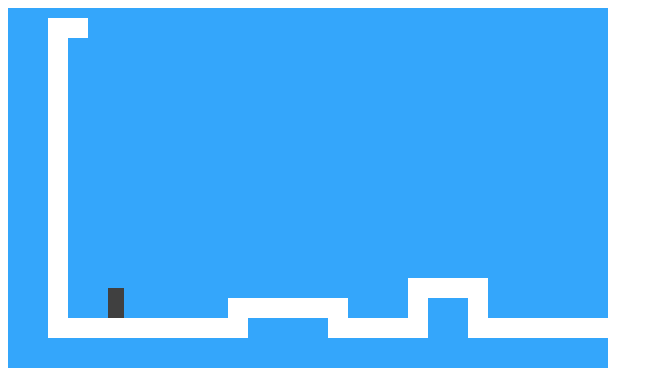
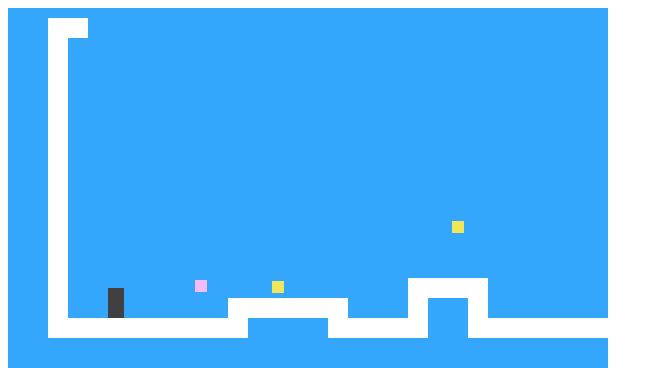
Before and after one commit to NeriStCharles/Lab-6, a plain HTML site: page index.html in a window 1280 px wide. Shown: the top 368 px of the page, 0-663 px from the left. Drawn offline with Linux system fonts and the light colour scheme.

Commit message:
Added coin and gem

```diff
--- a/code/game.js
+++ b/code/game.js
@@ -1,3 +1,10 @@
+// Map each class of actor to a character
+var actorChars = {
+	'@': Player,
+	'o': Coin, // A coin will wobble up and down
+	'g': Gem // Gems will wobble side to side
+};
+
 function Level(plan) {
 	// Use the length of a single row to set the width of the level
 	this.width = plan[0].length;
@@ -7,6 +14,9 @@ function Level(plan) {
 
 	// Store the individual tiles in our own, separate array
 	this.grid = [];
+
+	// Store a list of actors to process each frame
+	this.actors = [];
 
 	// Loop through each row in the plan, creating an array in our grid
 	for (var y = 0; y < this.height; y++) {
@@ -19,10 +29,12 @@ function Level(plan) {
 
 			var ch = line[x], fieldType = null;
 
+			var Actor = actorChars[ch];
+
 			// Use if and else to handle the three cases
-			if (ch==='@') {
-				// Create a new player at that grid position.
-				this.player = new Player(new Vector(x, y));
+			if (Actor) {
+				// Create a new actor at that grid position.
+				this.actors.push(new Actor(new Vector(x, y), ch));
 			}
 
 			else if(ch == "x") {
@@ -41,6 +53,11 @@ function Level(plan) {
 		// Push the entire row onto the array of rows.
 		this.grid.push(gridLine);
 	}
+
+	// Find and assign the player character and assign to Level.player
+	this.player = this.actors.filter(function(actor) {
+		return actor.type == "player";
+	})[0];
 }
 
 function Vector(x, y) {
@@ -66,6 +83,25 @@ function Player(pos) {
 }
 
 Player.prototype.type = "player";
+
+// Add a new actor type as a class
+function Coin(pos) {
+	this.basePos = this.pos = pos.plus(new Vector(0.2, 0.1));
+	this.size = new Vector(0.6, 0.6);
+	// Make it go back and forth in a sine wave.
+	this.wobble = Math.random() * Math.PI * 2;
+}
+Coin.prototype.type = 'coin';
+
+// Add another actor type as a class
+function Gem(pos) {
+	this.basePos = this.pos = pos.plus(new Vector(0.2, 0.1));
+	this.size = new Vector(0.6, 0.6);
+	// Make it go back and forth in a sine wave.
+	this.wobble = Math.random() * Math.PI * 2;
+}
+Gem.prototype.type = 'gem';
+
 
 // Helper function to easily create an element of a type provided
 // and assign it a class.
@@ -114,17 +150,19 @@ DOMDisplay.prototype.drawBackground = function() {
 	return table;
 };
 
-// Draw the player agent
-DOMDisplay.prototype.drawPlayer = function() {
+// All actors are above (in front of) background elements.
+DOMDisplay.prototype.drawActors = function() {
 	// Create a new container div for actor dom elements
 	var wrap = elt("div");
 
-	var actor = this.level.player;
+	// Create a new element for each actor each frame
+	this.level.actors.forEach(function(actor) {
 		var rect = wrap.appendChild(elt("div", "actor " + actor.type));
 		rect.style.width = actor.size.x * scale + "px";
 		rect.style.height = actor.size.y * scale + "px";
 		rect.style.left = actor.pos.x * scale + "px";
 		rect.style.top = actor.pos.y * scale + "px";
+	});
 	return wrap;
 };
 
@@ -133,7 +171,7 @@ DOMDisplay.prototype.drawFrame = function() {
 		this.wrap.removeChild(this.actorLayer);
 	}
 
-	this.actorLayer = this.wrap.appendChild(this.drawPlayer());
+	this.actorLayer = this.wrap.appendChild(this.drawActors());
 	this.scrollPlayerIntoView();
 };
 
@@ -190,19 +228,52 @@ Level.prototype.obstacleAt = function(pos, size) {
 	}
 };
 
+// Collision detection for actors is handled separately from tiles.
+Level.prototype.actorAt = function(actor) {
+	// Loop over each actor in our actors list and compare the boundary boxes for overlaps.
+	for (var i = 0; i < this.actors.length; i++) {
+		var other = this.actors[i];
+		// if the other actor isn't the acting actor
+		if (other != actor &&
+        actor.pos.x + actor.size.x > other.pos.x &&
+        actor.pos.x < other.pos.x + other.size.x &&
+        actor.pos.y + actor.size.y > other.pos.y &&
+        actor.pos.y < other.pos.y + other.size.y)
+			// check if the boundaries overlap by comparing all sides for overlap and return the other actor if found
+			return other;
+	}
+};
+
 // Update simulation each step based on keys & step size
 Level.prototype.animate = function(step, keys) {
 
   // Ensure each is maximum 100 milliseconds
 	while (step > 0) {
 		var thisStep = Math.min(step, maxStep);
-		this.player.act(thisStep, this, keys);
+		this.actors.forEach(function(actor) {
+			actor.act(thisStep, this, keys);
+		}, this);
 		// Do this by looping across the step size, subtracing either the step itself or 100 milliseconds
 		step -= thisStep;
 	}
 };
 
 var maxStep = 0.05;
+
+var wobbleSpeed = 8
+var wobbleDist = 0.07;
+
+Coin.prototype.act = function(step) {
+	this.wobble += step * wobbleSpeed;
+	var wobblePos = Math.sin(this.wobble) * wobbleDist;
+	this.pos = this.basePos.plus(new Vector(0, wobblePos));
+};
+
+Gem.prototype.act = function(step) {
+	this.wobble += step * wobbleSpeed;
+	var wobblePos = Math.sin(this.wobble) * (2 * wobbleDist);
+	this.pos = this.basePos.plus(new Vector(wobblePos, 0));
+};
 
 var playerXSpeed = 7;
 
@@ -253,6 +324,25 @@ Player.prototype.moveY = function(step, level, keys) {
 Player.prototype.act = function(step, level, keys) {
 	this.moveX(step, level, keys);
 	this.moveY(step, level, keys);
+
+	var otherActor = level.actorAt(this);
+	if (otherActor) {
+		level.playerTouched(otherActor.type, otherActor);
+	}
+};
+
+Level.prototype.playerTouched = function(type, actor) {
+	if (type == "coin") {
+		this.actors = this.actors.filter(function(other) {
+			return other != actor;
+		});
+	}
+
+	if (type == "gem") {
+		this.actors = this.actors.filter(function(other) {
+			return other != actor;
+		});
+	}
 };
 
 
--- a/code/game_levels.js
+++ b/code/game_levels.js
@@ -4,17 +4,17 @@ var GAME_LEVELS = [
    "  xx                                                                        xx  ",
    "  x                                                                          x  ",
    "  x                                                                          x  ",
-   "  x                                                                          x  ",
+   "  x                                                                g         x  ",
    "  x                                 o o                           xxx        x  ",
    "  x                                                        xx    xx!xx       x  ",
    "  x                                xxxxx     xx                  x!!!x       x  ",
    "  x                                                              xx!xx       x  ",
    "  x                                                               x!x        x  ",
    "  x                                                xxx                       x  ",
-   "  x                   o                                                      x  ",
+   "  x                   o         g                                            x  ",
    "  x                           xxxxx                                          x  ",
    "  x                                                                        o x  ",
-   "  x          o      xxxx                                                     x  ",
+   "  x      g   o      xxxx                                                     x  ",
    "  x  @     xxxxxx   x  x                                         xxxxx       x  ",
    "  xxxxxxxxxx    xxxxx  xxxxxxxx   xxxxxxxx                 xxxxxxx   xxxxxxxxx  ",
    "                              x   x      x                 x                    ",
--- a/css/game.css
+++ b/css/game.css
@@ -6,7 +6,10 @@
 .wall          { background: white;   }
 
 .actor  { position: absolute;  }
+.coin 	{ background: rgb(241, 229, 89); }
+.gem	{ background: rgb(243, 186, 252); }
 .player { background: rgb(64, 64, 64); }
+
 
 .game {
 	overflow: hidden;
```
Lines whose indentation alone changed are shown as unchanged.
